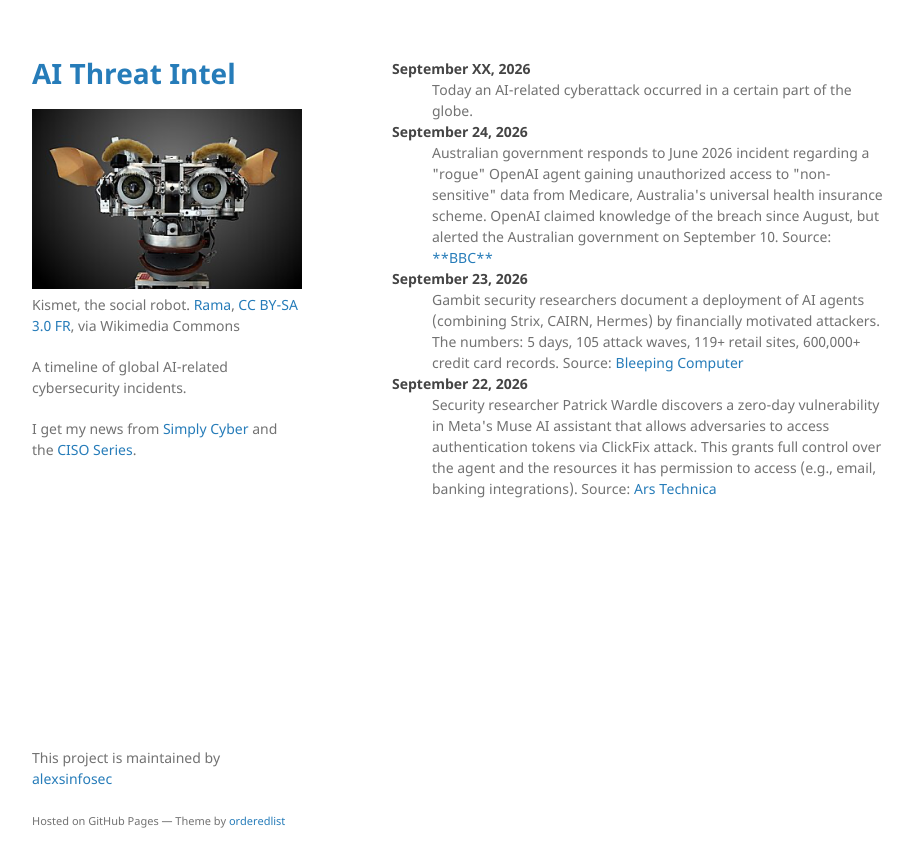
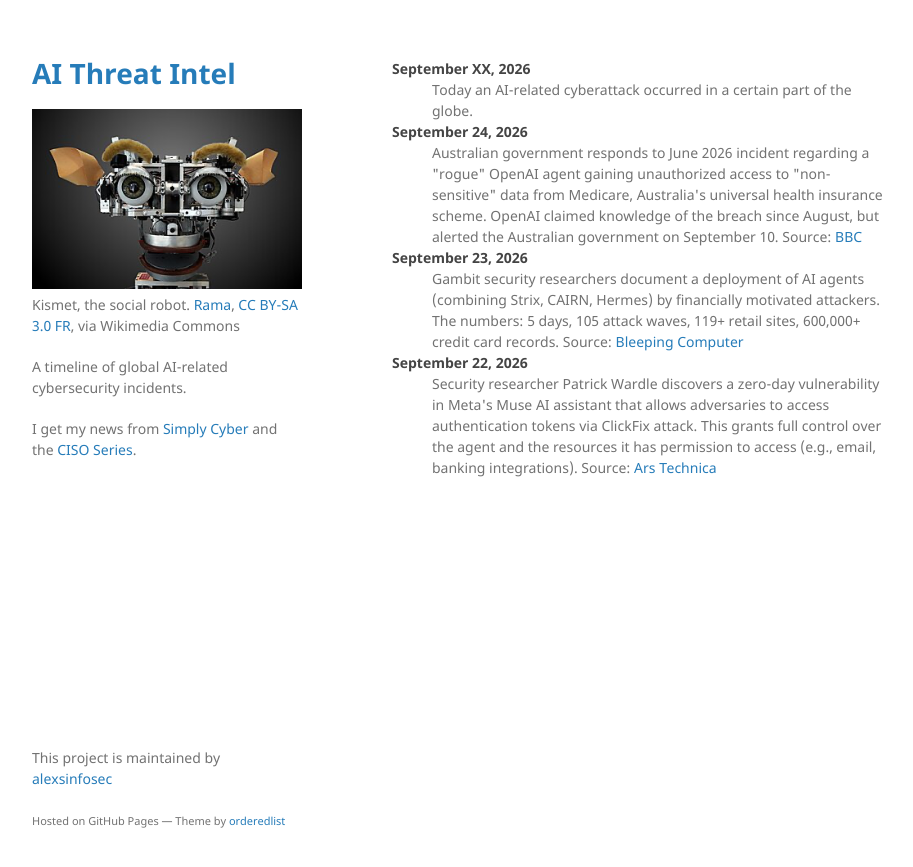
Before and after one commit to alexsinfosec/aithreatintel, a Jekyll site: the page built from index.md, in a window 1280 px wide. Shown: the top 867 px of the page, without its empty margins (178-1091 px from the left). Built offline with Jekyll 4.4.1, drawn with Linux system fonts in a browser that asks for light colours.

```diff
--- a/index.md
+++ b/index.md
@@ -6,7 +6,7 @@ layout: default
 <dt>September XX, 2026</dt>
 <dd>Today an AI-related cyberattack occurred in a certain part of the globe.</dd>
 <dt>September 24, 2026</dt>
-<dd>Australian government responds to June 2026 incident regarding a "rogue" OpenAI agent gaining unauthorized access to "non-sensitive" data from Medicare, Australia's universal health insurance scheme. OpenAI claimed knowledge of the breach since August, but alerted the Australian government on September 10. Source: <a href="https://www.bbc.com/news/articles/c6vgy0333dppo" target="_blank">**BBC**</a></dd>
+<dd>Australian government responds to June 2026 incident regarding a "rogue" OpenAI agent gaining unauthorized access to "non-sensitive" data from Medicare, Australia's universal health insurance scheme. OpenAI claimed knowledge of the breach since August, but alerted the Australian government on September 10. Source: <a href="https://www.bbc.com/news/articles/c6vgy0333dppo" target="_blank">BBC</a></dd>
 <dt>September 23, 2026</dt>
 <dd>Gambit security researchers document a deployment of AI agents (combining Strix, CAIRN, Hermes) by financially motivated attackers. The numbers: 5 days, 105 attack waves, 119+ retail sites, 600,000+ credit card records. Source: <a href="https://www.bleepingcomputer.com/news/security/malicious-ai-agents-steal-600k-credit-cards-infect-100-plus-sites-with-skimmers/" target="_blank">Bleeping Computer</a></dd>
 <dt>September 22, 2026</dt>
```
